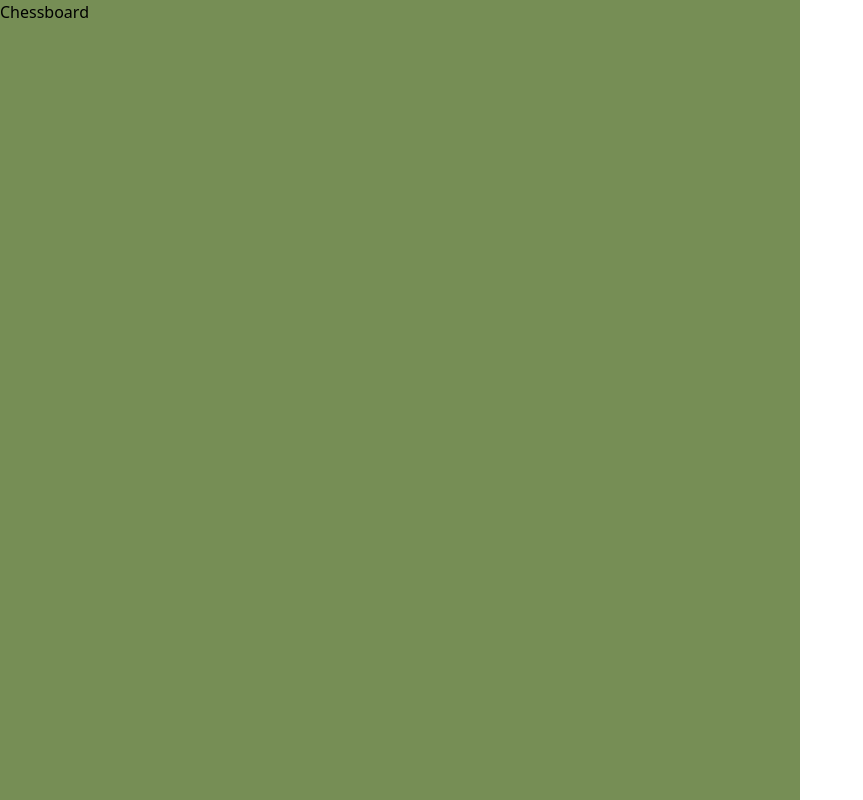
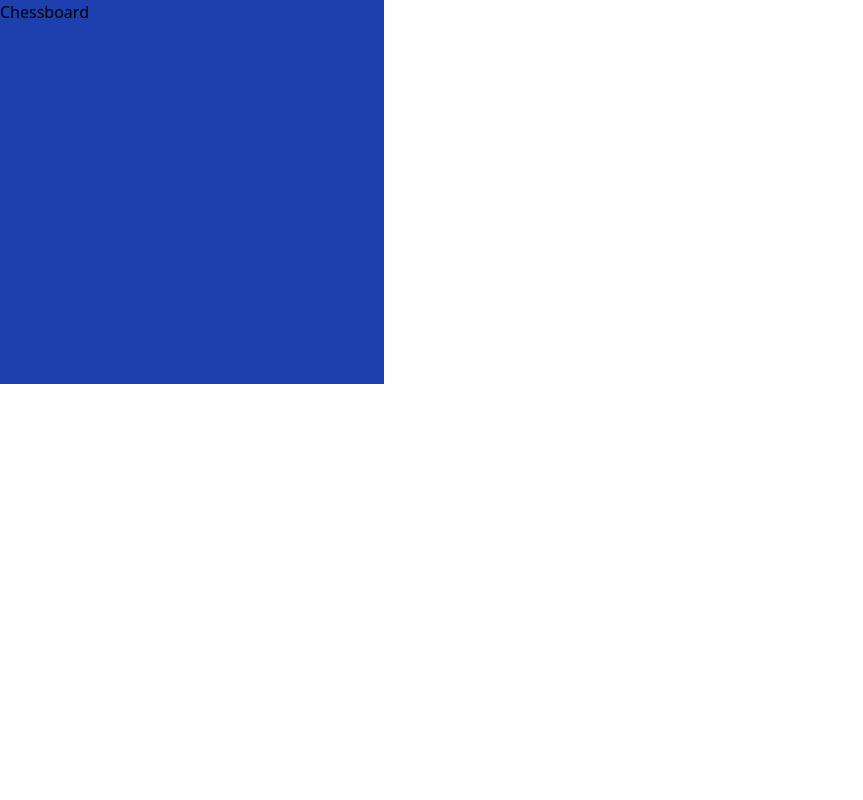
Before and after one commit to Bashkim2/chess, a React (Create React App) app: page / in a window 1280 px wide. Shown: the whole page, without its empty margins (0-863 px from the left). Built offline with nearby package versions, Linux system fonts and the light colour scheme.

Commit message:
learn the reason why taildwind didn't work

```diff
--- a/public/index.html
+++ b/public/index.html
@@ -3,6 +3,7 @@
   <head>
     <meta charset="utf-8" />
     <link rel="icon" href="%PUBLIC_URL%/favicon.ico" />
+    <link ref="stylesheet" href="../src/css/App.css" />
     <meta name="viewport" content="width=device-width, initial-scale=1" />
     <meta name="theme-color" content="#000000" />
     <meta
@@ -26,18 +27,7 @@
     -->
     <title>React App</title>
   </head>
-  <body>
-    <noscript>You need to enable JavaScript to run this app.</noscript>
+  <body class="bg-black-600">
     <div id="root"></div>
-    <!--
-      This HTML file is a template.
-      If you open it directly in the browser, you will see an empty page.
-
-      You can add webfonts, meta tags, or analytics to this file.
-      The build step will place the bundled scripts into the <body> tag.
-
-      To begin the development, run `npm start` or `yarn start`.
-      To create a production bundle, use `npm run build` or `yarn build`.
-    -->
   </body>
 </html>
--- a/src/components/chessboard.tsx
+++ b/src/components/chessboard.tsx
@@ -6,9 +6,14 @@ const horizontalAxis = ["a", "b", "c", "d", "e", "f", "g", "h"];
 const verticalsAxis = [1, 2, 3, 4, 5, 6, 7, 8];
 
 export default function Chessboard() {
-  return (
-    <div className="bg-blue-800 w-96 h-96" id="chessboard">
-      Chessboard
-    </div>
-  );
+  // return (
+  //   <div className="p-6 max-w-sm mx-auto bg-white rounded-xl shadow-lg flex items-center space-x-4">
+  //     <div>
+  //       <div className="text-xl font-medium text-black">ChitChat</div>
+  //       <p className="text-slate-500">You have a new message!</p>
+  //     </div>
+  //   </div>
+  // );
+
+  return <div className="bg-blue-800 w-96 h-96">Chessboard</div>;
 }
--- a/src/css/App.css
+++ b/src/css/App.css
@@ -4,8 +4,8 @@
 
 @tailwind utilities;
 
-#chessboard {
+/* #chessboard {
   background-color: #768e55;
   width: 800px;
   height: 800px;
-}
+} */
--- a/src/css/Output.css
+++ b/src/css/Output.css
@@ -559,8 +559,43 @@ video {
   --tw-backdrop-sepia:  ;
 }
 
+.mx-auto {
+  margin-left: auto;
+  margin-right: auto;
+}
+
+.flex {
+  display: flex;
+}
+
+.h-96 {
+  height: 24rem;
+}
+
+.w-96 {
+  width: 24rem;
+}
+
+.max-w-sm {
+  max-width: 24rem;
+}
+
+.items-center {
+  align-items: center;
+}
+
+.space-x-4 > :not([hidden]) ~ :not([hidden]) {
+  --tw-space-x-reverse: 0;
+  margin-right: calc(1rem * var(--tw-space-x-reverse));
+  margin-left: calc(1rem * calc(1 - var(--tw-space-x-reverse)));
+}
+
 .rounded {
   border-radius: 0.25rem;
+}
+
+.rounded-xl {
+  border-radius: 0.75rem;
 }
 
 .bg-blue-500 {
@@ -568,9 +603,23 @@ video {
   background-color: rgb(59 130 246 / var(--tw-bg-opacity));
 }
 
+.bg-blue-800 {
+  --tw-bg-opacity: 1;
+  background-color: rgb(30 64 175 / var(--tw-bg-opacity));
+}
+
 .bg-violet-500 {
   --tw-bg-opacity: 1;
   background-color: rgb(139 92 246 / var(--tw-bg-opacity));
+}
+
+.bg-white {
+  --tw-bg-opacity: 1;
+  background-color: rgb(255 255 255 / var(--tw-bg-opacity));
+}
+
+.p-6 {
+  padding: 1.5rem;
 }
 
 .px-4 {
@@ -583,8 +632,27 @@ video {
   padding-bottom: 0.5rem;
 }
 
+.text-xl {
+  font-size: 1.25rem;
+  line-height: 1.75rem;
+}
+
 .font-bold {
   font-weight: 700;
+}
+
+.font-medium {
+  font-weight: 500;
+}
+
+.text-black {
+  --tw-text-opacity: 1;
+  color: rgb(0 0 0 / var(--tw-text-opacity));
+}
+
+.text-slate-500 {
+  --tw-text-opacity: 1;
+  color: rgb(100 116 139 / var(--tw-text-opacity));
 }
 
 .text-white {
@@ -592,11 +660,17 @@ video {
   color: rgb(255 255 255 / var(--tw-text-opacity));
 }
 
-#chessboard {
+.shadow-lg {
+  --tw-shadow: 0 10px 15px -3px rgb(0 0 0 / 0.1), 0 4px 6px -4px rgb(0 0 0 / 0.1);
+  --tw-shadow-colored: 0 10px 15px -3px var(--tw-shadow-color), 0 4px 6px -4px var(--tw-shadow-color);
+  box-shadow: var(--tw-ring-offset-shadow, 0 0 #0000), var(--tw-ring-shadow, 0 0 #0000), var(--tw-shadow);
+}
+
+/* #chessboard {
   background-color: #768e55;
   width: 800px;
   height: 800px;
-}
+} */
 
 .hover\:bg-blue-400:hover {
   --tw-bg-opacity: 1;
--- a/src/index.tsx
+++ b/src/index.tsx
@@ -2,6 +2,8 @@ import React from "react";
 import ReactDOM from "react-dom/client";
 import App from "./App";
 import reportWebVitals from "./reportWebVitals";
+import "./css/App.css";
+import "./css/Output.css";
 
 const root = ReactDOM.createRoot(
   document.getElementById("root") as HTMLElement
--- a/tailwind.config.js
+++ b/tailwind.config.js
@@ -5,6 +5,7 @@ module.exports = {
     "./src/index.tsx",
     "./src/App.test.tsx",
     "./src/components/helloworld.tsx",
+    "./src/components/chessboard.tsx",
   ],
   theme: {
     extend: {},
```
